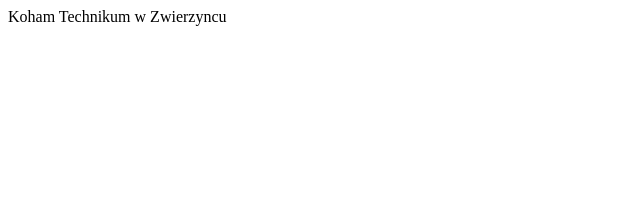
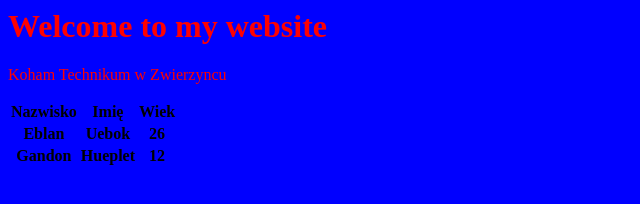
Before and after one commit to Gyurzzzzzza/test, a plain HTML site: page index.html in a window 1280 px wide. Shown: the whole page, without its empty margins (0-640 px from the left). Drawn offline with Linux system fonts and the light colour scheme.

Commit message:
Add files via upload

```diff
--- a/index.html
+++ b/index.html
@@ -1,6 +1,7 @@
 <! DOCTIPE html>
 
 <html lang="pl-PL">
+   <link rel="stylesheet" href="styles.css">
 
 <head>
 
@@ -11,9 +12,23 @@
 </head>
 
 <body>
+
+
+
+   <h1>
+      Welcome to my website
+   </h1>
+
    <p>
        Koham Technikum w Zwierzyncu
    </p>
+
+   <table>
+      <tr><th>Nazwisko</th><th>Imię</th><th>Wiek</th></tr>
+      <tr><th>Eblan</th><th>Uebok</th><th>26</th></tr>
+      <tr><th>Gandon</th><th>Hueplet</th><th>12</th></tr>
+   </table>
+
 </body>
 
 </html>
--- /dev/null
+++ b/styles.css
@@ -0,0 +1,11 @@
+body{
+   background-color: blue;
+}
+
+p{
+    color: red;
+}
+
+h1{
+    color: red;
+}
```
